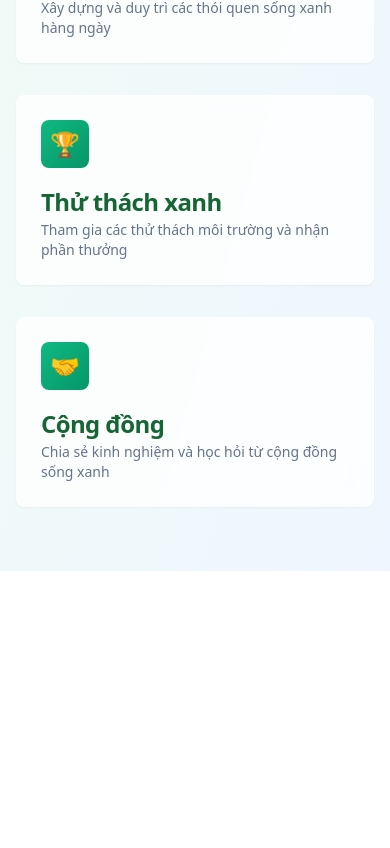
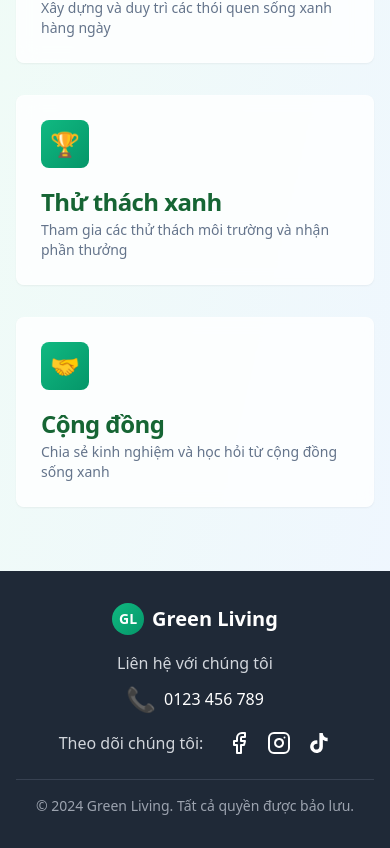
Before and after one commit to Chunhai437/eco-streak-grow, a React (Vite) app: page / in a window 390 px wide. Shown: the part 840-1688 px from the top of the page. Before the commit the page ends 1411 px from the top, so only its background shows below. Built offline with nearby package versions, Linux system fonts and the light colour scheme.

Commit message:
Add footer with social media links and phone number
Implement a footer component with Facebook, TikTok, and Instagram icons linking to their respective social media pages, along with a phone number.

```diff
--- /dev/null
+++ b/src/components/Footer.tsx
@@ -0,0 +1,76 @@
+
+import React from 'react';
+import { Facebook, Instagram } from 'lucide-react';
+
+const Footer = () => {
+  return (
+    <footer className="bg-gray-800 text-white py-8 mt-auto">
+      <div className="container mx-auto px-4">
+        <div className="flex flex-col md:flex-row justify-between items-center">
+          {/* Logo and Company Info */}
+          <div className="flex items-center space-x-2 mb-4 md:mb-0">
+            <div className="w-8 h-8 gradient-green rounded-full flex items-center justify-center">
+              <span className="text-white font-bold text-sm">GL</span>
+            </div>
+            <span className="font-bold text-xl">Green Living</span>
+          </div>
+
+          {/* Contact Info */}
+          <div className="flex flex-col items-center md:items-end mb-4 md:mb-0">
+            <p className="text-gray-300 mb-2">Liên hệ với chúng tôi</p>
+            <div className="flex items-center space-x-2">
+              <span className="text-2xl">📞</span>
+              <span className="text-white font-medium">0123 456 789</span>
+            </div>
+          </div>
+
+          {/* Social Media Links */}
+          <div className="flex items-center space-x-4">
+            <p className="text-gray-300 mr-2">Theo dõi chúng tôi:</p>
+            <a
+              href="https://facebook.com/greenliving"
+              target="_blank"
+              rel="noopener noreferrer"
+              className="text-white hover:text-blue-400 transition-colors"
+            >
+              <Facebook size={24} />
+            </a>
+            <a
+              href="https://instagram.com/greenliving"
+              target="_blank"
+              rel="noopener noreferrer"
+              className="text-white hover:text-pink-400 transition-colors"
+            >
+              <Instagram size={24} />
+            </a>
+            <a
+              href="https://tiktok.com/@greenliving"
+              target="_blank"
+              rel="noopener noreferrer"
+              className="text-white hover:text-gray-400 transition-colors"
+            >
+              <svg
+                width="24"
+                height="24"
+                viewBox="0 0 24 24"
+                fill="currentColor"
+                className="w-6 h-6"
+              >
+                <path d="M19.59 6.69a4.83 4.83 0 0 1-3.77-4.25V2h-3.45v13.67a2.89 2.89 0 0 1-5.2 1.74 2.89 2.89 0 0 1 2.31-4.64 2.93 2.93 0 0 1 .88.13V9.4a6.84 6.84 0 0 0-1-.05A6.33 6.33 0 0 0 5 20.1a6.34 6.34 0 0 0 10.86-4.43v-7a8.16 8.16 0 0 0 4.77 1.52v-3.4a4.85 4.85 0 0 1-1-.1z"/>
+              </svg>
+            </a>
+          </div>
+        </div>
+
+        {/* Copyright */}
+        <div className="border-t border-gray-700 mt-6 pt-4 text-center">
+          <p className="text-gray-400 text-sm">
+            © 2024 Green Living. Tất cả quyền được bảo lưu.
+          </p>
+        </div>
+      </div>
+    </footer>
+  );
+};
+
+export default Footer;
--- a/src/pages/Index.tsx
+++ b/src/pages/Index.tsx
@@ -1,4 +1,3 @@
-
 import React from 'react';
 import { Link } from 'react-router-dom';
 import { useAuth } from '@/contexts/AuthContext';
@@ -6,6 +5,7 @@ import { Button } from '@/components/ui/button';
 import { Card, CardContent, CardDescription, CardHeader, CardTitle } from '@/components/ui/card';
 import { Badge } from '@/components/ui/badge';
 import Header from '@/components/Header';
+import Footer from '@/components/Footer';
 
 const Index = () => {
   const { user, isAdmin } = useAuth();
@@ -49,11 +49,11 @@ const Index = () => {
 
   if (!user) {
     return (
-      <div className="min-h-screen bg-gradient-to-br from-green-50 to-blue-50">
+      <div className="min-h-screen bg-gradient-to-br from-green-50 to-blue-50 flex flex-col">
         <Header />
 
         {/* Hero Section */}
-        <div className="container mx-auto px-4 py-16">
+        <div className="container mx-auto px-4 py-16 flex-grow">
           <div className="text-center max-w-4xl mx-auto">
             <h1 className="text-5xl md:text-6xl font-bold text-gray-800 mb-8">
               Cùng nhau <span className="text-green-600">sống xanh</span>
@@ -115,15 +115,17 @@ const Index = () => {
             </Card>
           </div>
         </div>
+
+        <Footer />
       </div>
     );
   }
 
   return (
-    <div className="min-h-screen bg-gradient-to-br from-green-50 to-blue-50">
+    <div className="min-h-screen bg-gradient-to-br from-green-50 to-blue-50 flex flex-col">
       <Header />
 
-      <div className="container mx-auto px-4 py-8">
+      <div className="container mx-auto px-4 py-8 flex-grow">
         {/* Welcome Section */}
         <div className="mb-12">
           <h1 className="text-4xl font-bold text-gray-800 mb-4">
@@ -225,6 +227,8 @@ const Index = () => {
           </Card>
         </div>
       </div>
+
+      <Footer />
     </div>
   );
 };
```
